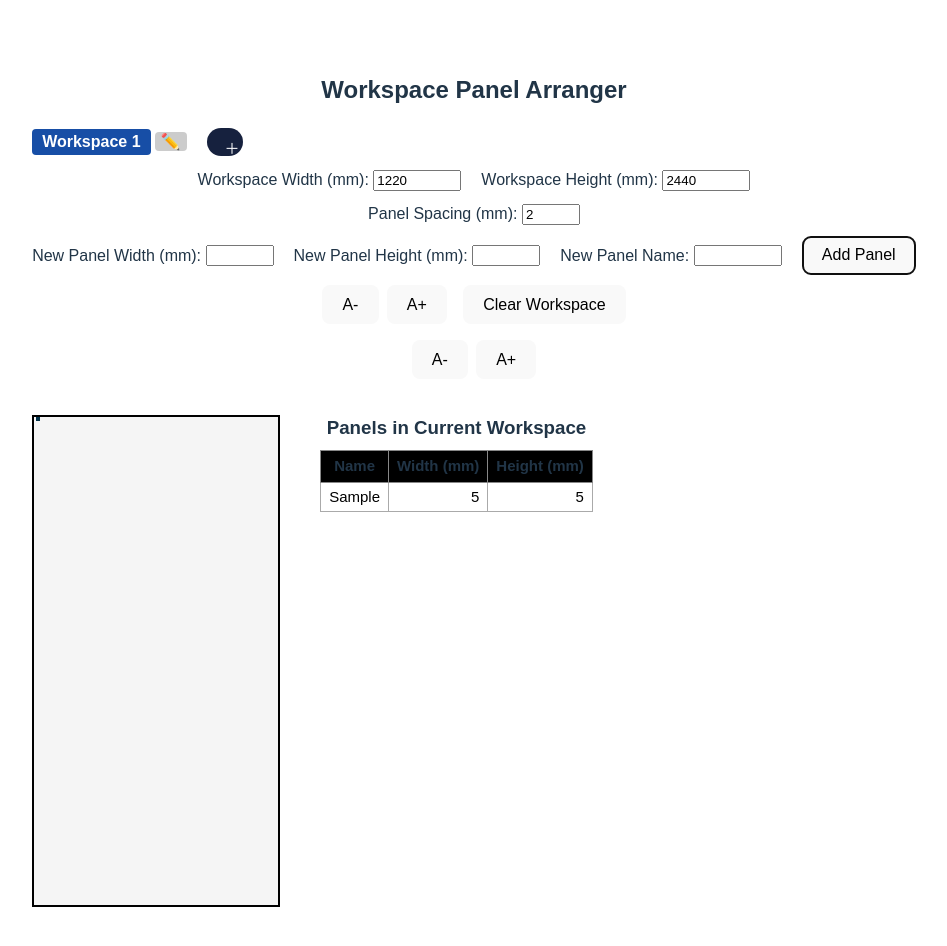
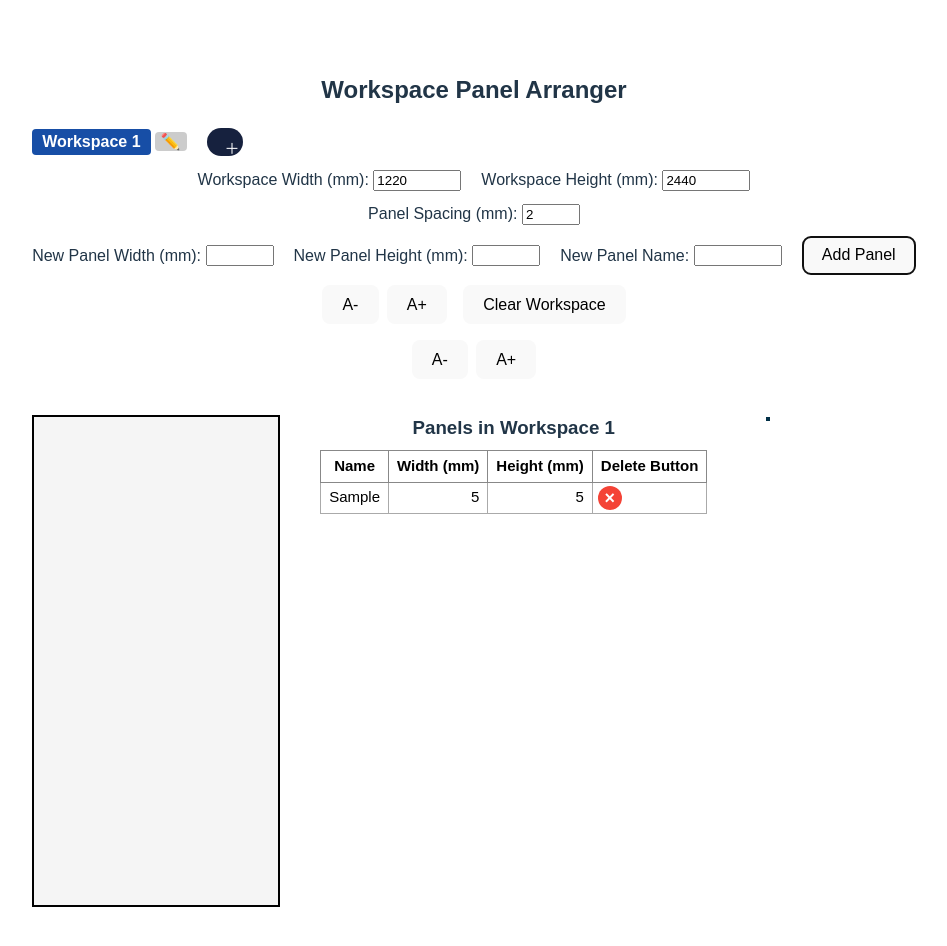
Before and after one commit to AtharvMitt/panel-arrangerr, a React (Vite) app: page / in a window 1280 px wide. Both pictures are taken after typing "5", "5", "Sample" into the empty fields and a click on the button "Add Panel". Shown: the top 946 px of the page, without its empty margins (166-1113 px from the left). Built offline with nearby package versions, Linux system fonts and the light colour scheme.

Commit message:
visual changes

```diff
--- a/src/WorkspacePanelArranger.jsx
+++ b/src/WorkspacePanelArranger.jsx
@@ -63,7 +63,7 @@ export default function WorkspacePanelArranger() {
         name,
         width: w,
         height: h,
-        x: 2 * w,
+        x: 3 * ws.width,
         y: 0,
         rotation: 0,
       },
@@ -366,7 +366,7 @@ export default function WorkspacePanelArranger() {
 
         {/* --- Panel Table (NEW) --- */}
         <div style={{ minWidth: 250 }}>
-          <h3 style={{ marginBottom: 8 }}>Panels in Current Workspace</h3>
+          <h3 style={{ marginBottom: 8 }}>Panels in {ws.name}</h3>
           <table style={{
             borderCollapse: "collapse",
             width: "100%",
@@ -375,16 +375,17 @@ export default function WorkspacePanelArranger() {
             fontSize: 15
           }}>
             <thead>
-              <tr style={{ background: "black" }}>
-                <th style={{ border: "1px solid #888", padding: "4px 8px" }}>Name</th>
-                <th style={{ border: "1px solid #888", padding: "4px 8px" }}>Width (mm)</th>
-                <th style={{ border: "1px solid #888", padding: "4px 8px" }}>Height (mm)</th>
+              <tr style={{ background: "white" }}>
+                <th style={{ border: "1px solid #888", padding: "4px 8px", color:"black" }}>Name</th>
+                <th style={{ border: "1px solid #888", padding: "4px 8px", color:"black" }}>Width (mm)</th>
+                <th style={{ border: "1px solid #888", padding: "4px 8px", color:"black" }}>Height (mm)</th>
+                <th style={{ border: "1px solid #888", padding: "4px 8px", color:"black" }}>Delete Button</th>
               </tr>
             </thead>
             <tbody>
   {ws.panels.length === 0 ? (
     <tr>
-      <td colSpan={3} style={{ textAlign: "center", color: "#aaa", padding: 10 }}>
+      <td colSpan={4} style={{ textAlign: "center", color: "#aaa", padding: 10 }}>
         — No panels —
       </td>
     </tr>
@@ -401,6 +402,33 @@ export default function WorkspacePanelArranger() {
         <td style={{ border: "1px solid #aaa", padding: "3px 8px", color: "black" }}>{panel.name || panel.id}</td>
         <td style={{ border: "1px solid #aaa", padding: "3px 8px", textAlign: "right", color: "black" }}>{panel.width}</td>
         <td style={{ border: "1px solid #aaa", padding: "3px 8px", textAlign: "right", color: "black" }}>{panel.height}</td>
+        <td style={{ border: "1px solid #aaa", padding: "3px 5px", textAlign: "center" }}>
+          <button
+            onClick={(e) => {
+              e.stopPropagation(); // Prevent highlighting row
+              deletePanel(panel.id);
+            }}
+            title="Delete panel"
+            style={{
+              background: "#f44336",
+              color: "#fff",
+              fontWeight: "bold",
+              border: "none",
+              borderRadius: "50%",
+              display:"flex",
+              alignItems: "center",
+              justifyContent: "center",
+              width: 24,
+              height: 24,
+              fontSize: 18,             // Visibly centered "×"
+              padding: 0,
+              lineHeight: 1,
+              cursor: "pointer",
+            }}
+          >
+            ×
+          </button>
+        </td>
       </tr>
     ))
   )}
@@ -591,38 +619,6 @@ function DraggablePanel({
       }}
       title="Double click to rotate"
     >
-      {/* Delete button */}
-      <button
-        style={{
-          position: "absolute",
-          top: 2,
-          right: 2,
-          width: 20,
-          height: 20,
-          borderRadius: "50%",
-          border: "none",
-          background: "#f44336",
-          color: "white",
-          fontWeight: "bold",
-          cursor: "pointer",
-          zIndex: 10,
-          padding: 0,
-          lineHeight: "20px",
-          textAlign: "center",
-        }}
-        onMouseDown={(e) => {
-          e.stopPropagation();
-          e.preventDefault();
-        }}
-        onClick={(e) => {
-          e.stopPropagation();
-          e.preventDefault();
-          deletePanel(panel.id);
-        }}
-        title="Delete panel"
-      >
-        ×
-      </button>
       {/* Width label */}
       <div
         style={{
```
